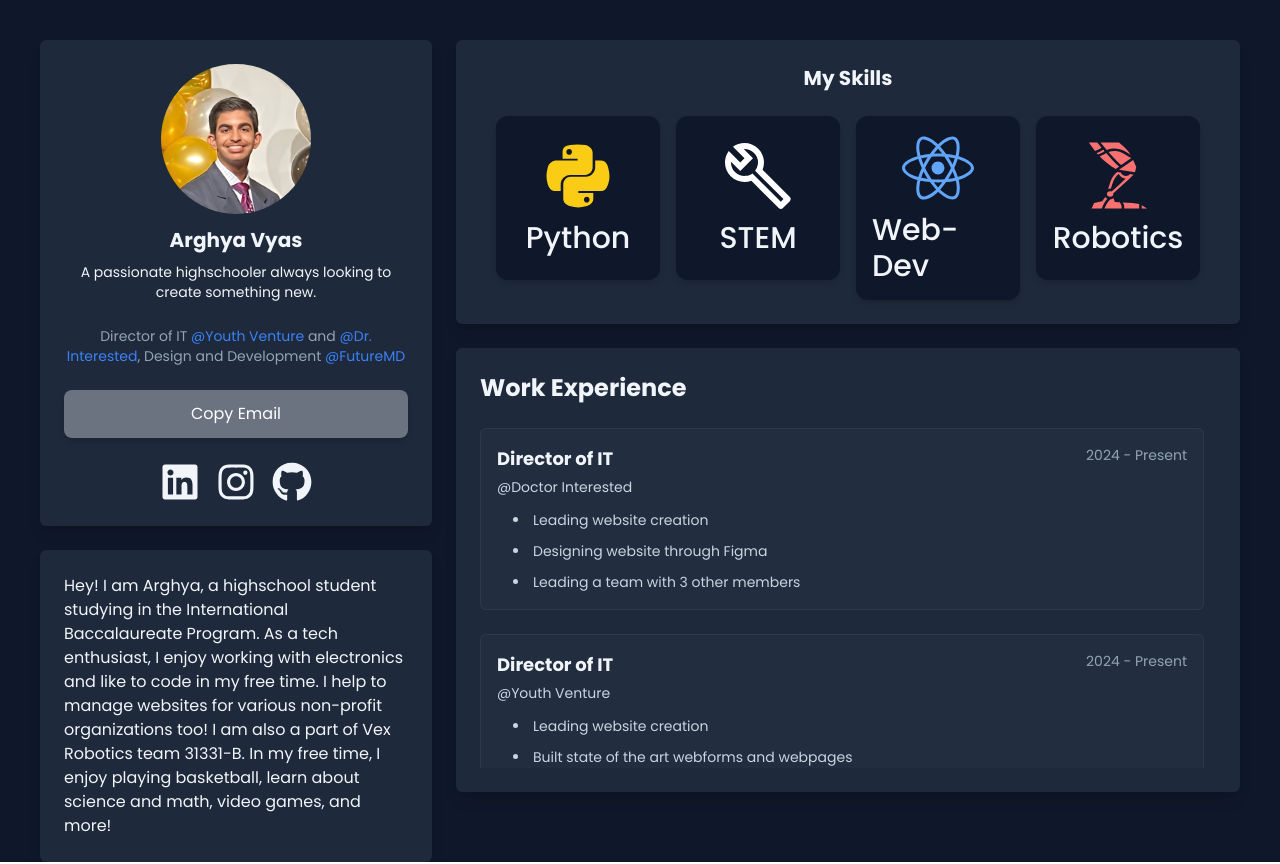
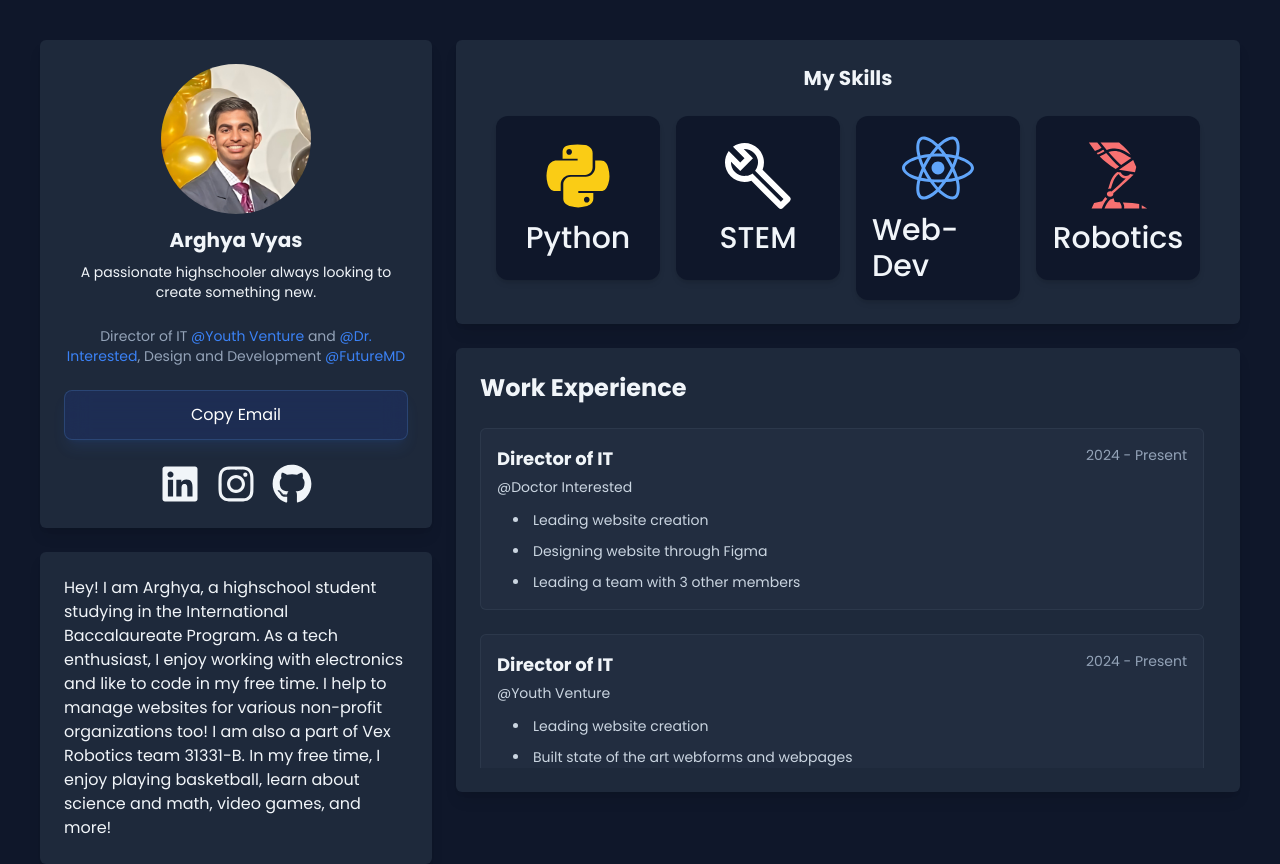
Before and after one commit to arghya-v/arghya-v, a Next.js app: page / in a window 1280 px wide. Built offline with nearby package versions, Linux system fonts and the light colour scheme.

Commit message:
Day 3: Button Styling

```diff
--- a/components/card.tsx
+++ b/components/card.tsx
@@ -35,6 +35,7 @@ export const ProfileCard = () => {
 
   return (
     <div className={`max-w-md rounded overflow-hidden shadow-lg bg-slate-800 p-6 rounded-md ${poppins.className}`}>
+      {/* Profile Picture */}
       <div className="flex justify-center">
         <Image
           src="/arghya.jpg"
@@ -44,6 +45,8 @@ export const ProfileCard = () => {
           className="rounded-full"
         />
       </div>
+
+      {/* Profile Info */}
       <div className="text-center mt-3">
         <h1 className="text-xl text-slate-100 font-bold">Arghya Vyas</h1>
         <p className="text-sm text-slate-100 mt-2">
@@ -56,14 +59,22 @@ export const ProfileCard = () => {
           <span className="text-blue-500">@FutureMD</span>
         </p>
       </div>
+
+      {/* Copy Email Button */}
       <div className="mt-6">
         <button
           onClick={handleCopyEmail}
-          className="w-full bg-gray-500 text-white px-6 py-3 rounded-lg shadow-md hover:bg-gray-600 focus:outline-none focus:ring-2 focus:ring-gray-500 focus:ring-offset-2 transition-all duration-200"
+          className="w-full px-6 py-3 rounded-lg text-white
+            bg-blue-900/30 backdrop-blur-md border border-blue-400/20
+            shadow-lg shadow-blue-500/10 transition-all duration-300
+            hover:bg-blue-900/50 hover:shadow-blue-500/20
+            focus:outline-none focus:ring-2 focus:ring-blue-400/40 focus:ring-offset-2
+            disabled:opacity-50 disabled:cursor-not-allowed"
         >
           {isCopied ? 'Copied!' : 'Copy Email'}
         </button>
       </div>
+
       {/* Social Media Buttons */}
       {isMounted && (
         <div className="mt-6 flex justify-center space-x-4">
```
